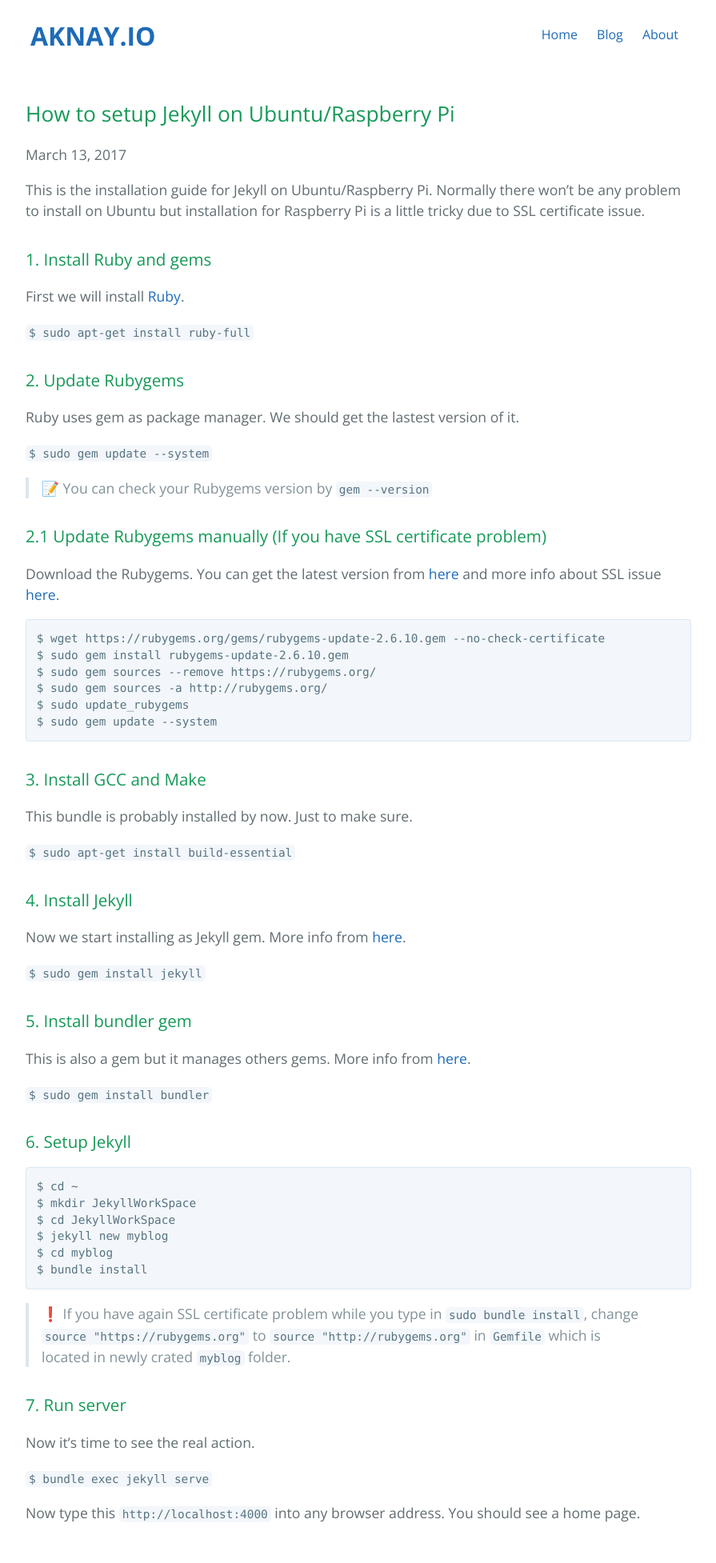
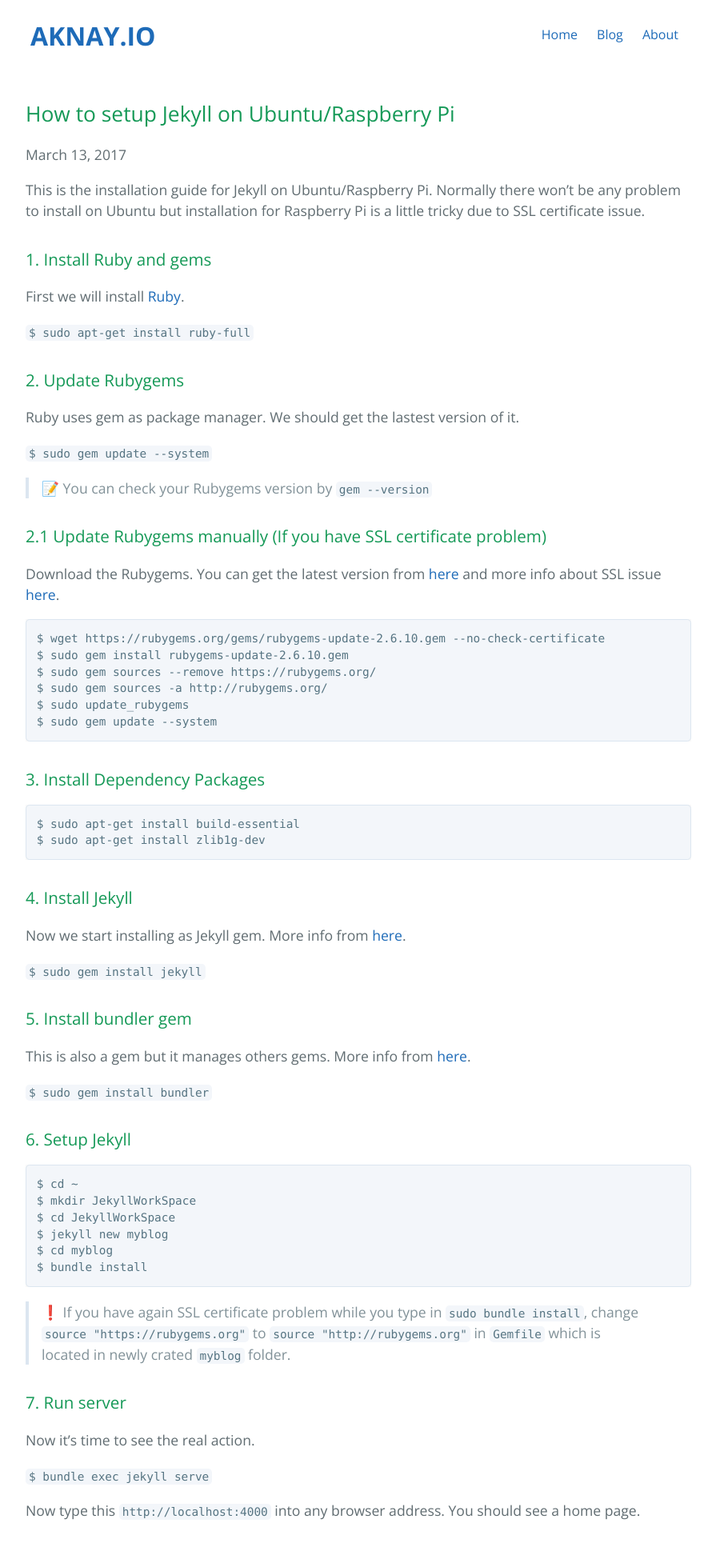
Before and after one commit to aknay/aknay.github.io, a Jekyll site: the page built from _posts/2017-03-13-how-to-install-jekyll-on-ubuntu-raspberry-pi.markdown, in a window 1280 px wide. Shown: the whole page at 80% size, without its empty margins (192-1087 px from the left). Built offline with Jekyll 4.4.1, drawn with Linux system fonts in a browser that asks for light colours; emoji names are drawn with the system emoji font.

Commit message:
try to add ads again and add in package installation to install jekyll

````diff
--- a/_includes/advertisements.html
+++ b/_includes/advertisements.html
@@ -1,9 +1,9 @@
 <script async src="//pagead2.googlesyndication.com/pagead/js/adsbygoogle.js"></script>
-<!-- AdForGitHubIo -->
+<!-- GithubIo -->
 <ins class="adsbygoogle"
      style="display:block"
      data-ad-client="ca-pub-6807797470193781"
-     data-ad-slot="4949578551"
+     data-ad-slot="1910212556"
      data-ad-format="auto"></ins>
 <script>
 (adsbygoogle = window.adsbygoogle || []).push({});
--- a/_posts/2017-03-13-how-to-install-jekyll-on-ubuntu-raspberry-pi.markdown
+++ b/_posts/2017-03-13-how-to-install-jekyll-on-ubuntu-raspberry-pi.markdown
@@ -33,10 +33,12 @@
 $ sudo gem update --system
 ```
 
-### 3. Install GCC and Make
-This bundle is probably installed by now. Just to make sure.
+### 3. Install Dependency Packages
 
-`$ sudo apt-get install build-essential`
+```
+$ sudo apt-get install build-essential
+$ sudo apt-get install zlib1g-dev
+```
 
 ### 4. Install Jekyll
 Now we start installing as Jekyll gem. More info from [here](http://jekyllrb.com/docs/installation/){:target="_blank"}.
````
Also changed, not shown: Gemfile.lock.
